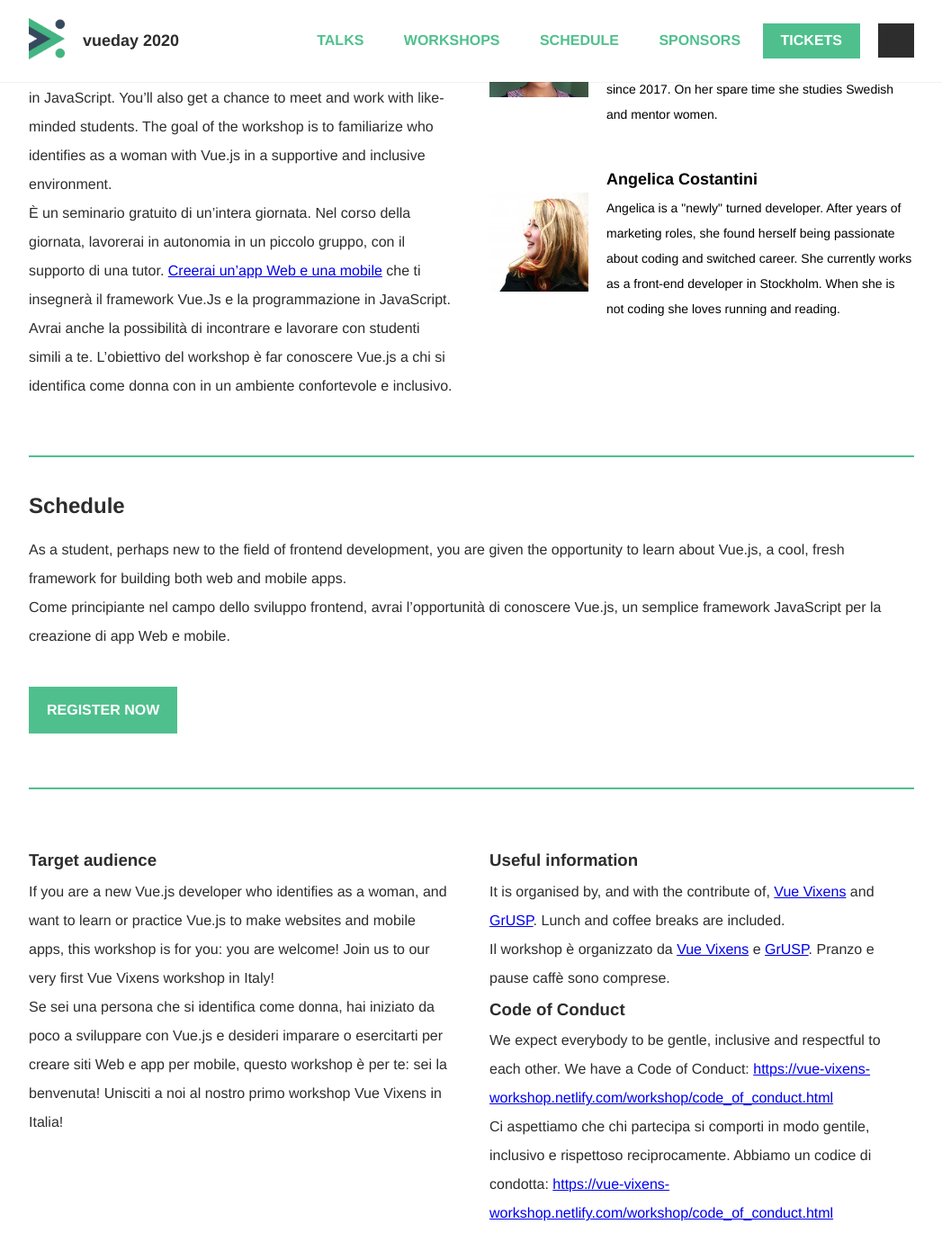
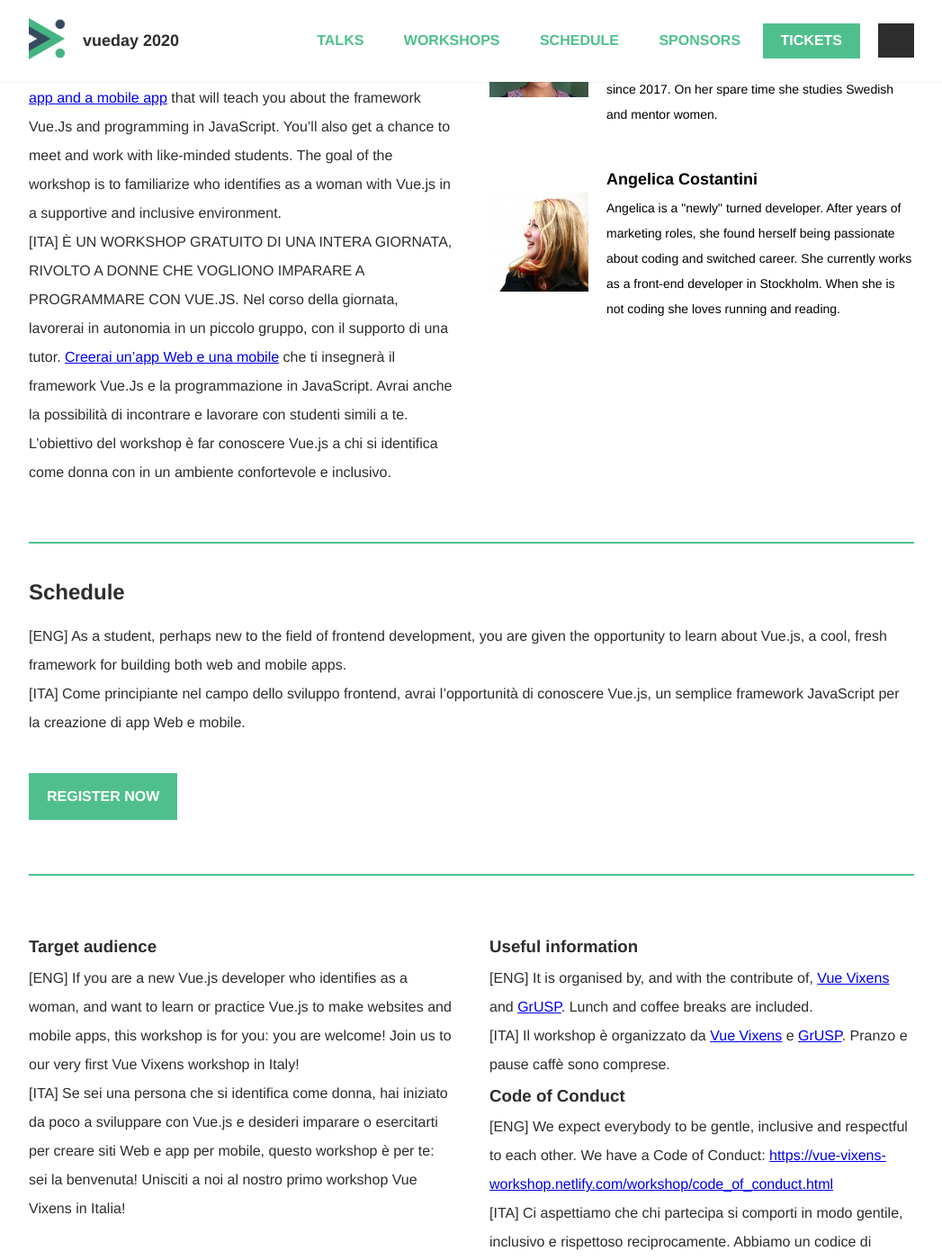
Before and after one commit to giuliatosato/2020.vueday.it, a Jekyll site: the page built from workshops/vue-vixens-workshop-verona.html, in a window 1280 px wide and 1400 px high, scrolled down 1107 px. Shown: the whole window at 90% size, without its empty margins (116-1163 px from the left). Built offline with Jekyll 4.4.1, drawn with Linux system fonts in a browser that asks for light colours; some web fonts are replaced; comment, search, counter and statistics services are not loaded; some of the changed text lies outside the part shown.

Commit message:
formatting vuevixens

```diff
--- a/_data/workshops.yml
+++ b/_data/workshops.yml
@@ -104,7 +104,7 @@
 
   -
     slug: vue-vixens-workshop-verona
-    title: Vue Vixens Workshop Verona
+    title: Vue Vixens Workshop for Women
     when: April 4th 2020, Verona
     timetable: Check-in 9:30 - 10:00 / Workshop 10:00 - 17:00 (lunch and coffee breaks included)
     where: Hotel San Marco, Via Longhena 42, 37138, Verona, Italy
@@ -125,40 +125,40 @@
           about coding and switched career. She currently works as a front-end developer in Stockholm. When she is not
           coding she loves running and reading.
     intro: |
-      It’s a free, full-day workshop.
+      [ENG] IT'S A FREE, FULL-DAY WORKSHOP AIMED AT WOMEN WHO WANTS TO LEARN PROGRAMMING IN VUE.JS.
       Over the course of the day, you'll work with a mentor in small groups in a self-driven workshop. You'll complete
       the task of [building a web app and a mobile app](https://workshops.vuevixens.org/workshop/) that will teach you about the framework Vue.Js and programming in
       JavaScript. You'll also get a chance to meet and work with like-minded students.
       The goal of the workshop is to familiarize who identifies as a woman with Vue.js in a supportive and inclusive environment.
 
-      È un seminario gratuito di un'intera giornata.
+      [ITA] È UN WORKSHOP GRATUITO DI UNA INTERA GIORNATA, RIVOLTO A DONNE CHE VOGLIONO IMPARARE A PROGRAMMARE CON VUE.JS.
       Nel corso della giornata, lavorerai in autonomia in un piccolo gruppo, con il supporto di una tutor. [Creerai un'app
       Web e una mobile](https://workshops.vuevixens.org/workshop/) che ti insegnerà il framework Vue.Js e la programmazione in JavaScript. Avrai anche la possibilità
       di incontrare e lavorare con studenti simili a te.
       L'obiettivo del workshop è far conoscere Vue.js a chi si identifica come donna con in un ambiente confortevole e inclusivo.
     program: |
-      As a student, perhaps new to the field of frontend development, you are given the opportunity to learn about Vue.js,
+      [ENG] As a student, perhaps new to the field of frontend development, you are given the opportunity to learn about Vue.js,
       a cool, fresh framework for building both web and mobile apps.
 
-      Come principiante nel campo dello sviluppo frontend, avrai l'opportunità di conoscere Vue.js, un semplice framework
+      [ITA] Come principiante nel campo dello sviluppo frontend, avrai l'opportunità di conoscere Vue.js, un semplice framework
       JavaScript per la creazione di app Web e mobile.
     addressed_info: |
-      If you are a new Vue.js developer who identifies as a woman, and want to learn or practice Vue.js to make websites
+      [ENG] If you are a new Vue.js developer who identifies as a woman, and want to learn or practice Vue.js to make websites
       and mobile apps, this workshop is for you: you are welcome!
       Join us to our very first Vue Vixens workshop in Italy!
 
-      Se sei una persona che si identifica come donna, hai iniziato da poco a sviluppare con Vue.js e desideri imparare
+      [ITA] Se sei una persona che si identifica come donna, hai iniziato da poco a sviluppare con Vue.js e desideri imparare
       o esercitarti per creare siti Web e app per mobile, questo workshop è per te: sei la benvenuta!
       Unisciti a noi al nostro primo workshop Vue Vixens in Italia!
     useful_info: |
-      It is organised by, and with the contribute of, [Vue Vixens](https://vuevixens.org/) and [GrUSP](https://www.grusp.org/).
+      [ENG] It is organised by, and with the contribute of, [Vue Vixens](https://vuevixens.org/) and [GrUSP](https://www.grusp.org/).
       Lunch and coffee breaks are included.
 
-      Il workshop è organizzato da [Vue Vixens](https://vuevixens.org/) e [GrUSP](https://www.grusp.org/). Pranzo e
+      [ITA] Il workshop è organizzato da [Vue Vixens](https://vuevixens.org/) e [GrUSP](https://www.grusp.org/). Pranzo e
       pause caffè sono comprese.
     coc: |
-      We expect everybody to be gentle, inclusive and respectful to each other.
+      [ENG] We expect everybody to be gentle, inclusive and respectful to each other.
       We have a Code of Conduct: [https://vue-vixens-workshop.netlify.com/workshop/code_of_conduct.html](https://vue-vixens-workshop.netlify.com/workshop/code_of_conduct.html)
 
-      Ci aspettiamo che chi partecipa si comporti in modo gentile, inclusivo e rispettoso reciprocamente.
+      [ITA] Ci aspettiamo che chi partecipa si comporti in modo gentile, inclusivo e rispettoso reciprocamente.
       Abbiamo un codice di condotta: [https://vue-vixens-workshop.netlify.com/workshop/code_of_conduct.html](https://vue-vixens-workshop.netlify.com/workshop/code_of_conduct.html)
```
